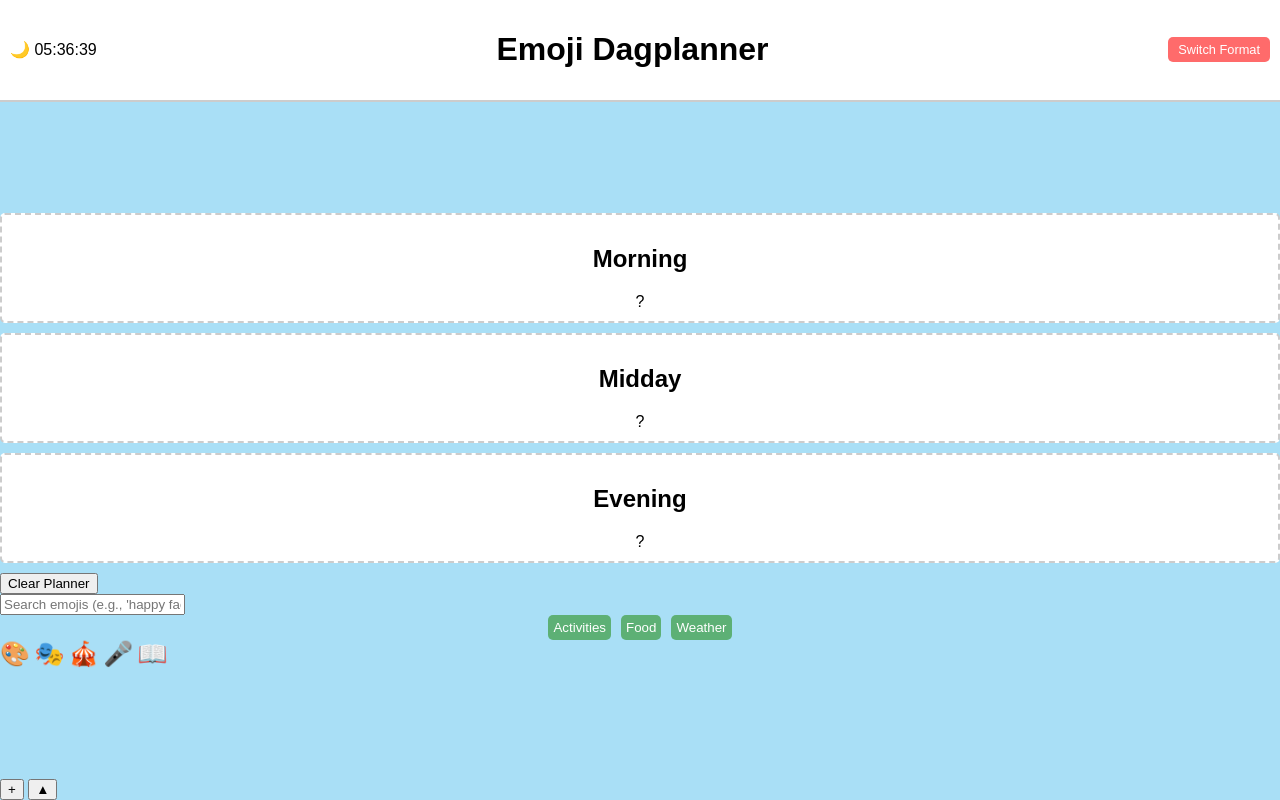
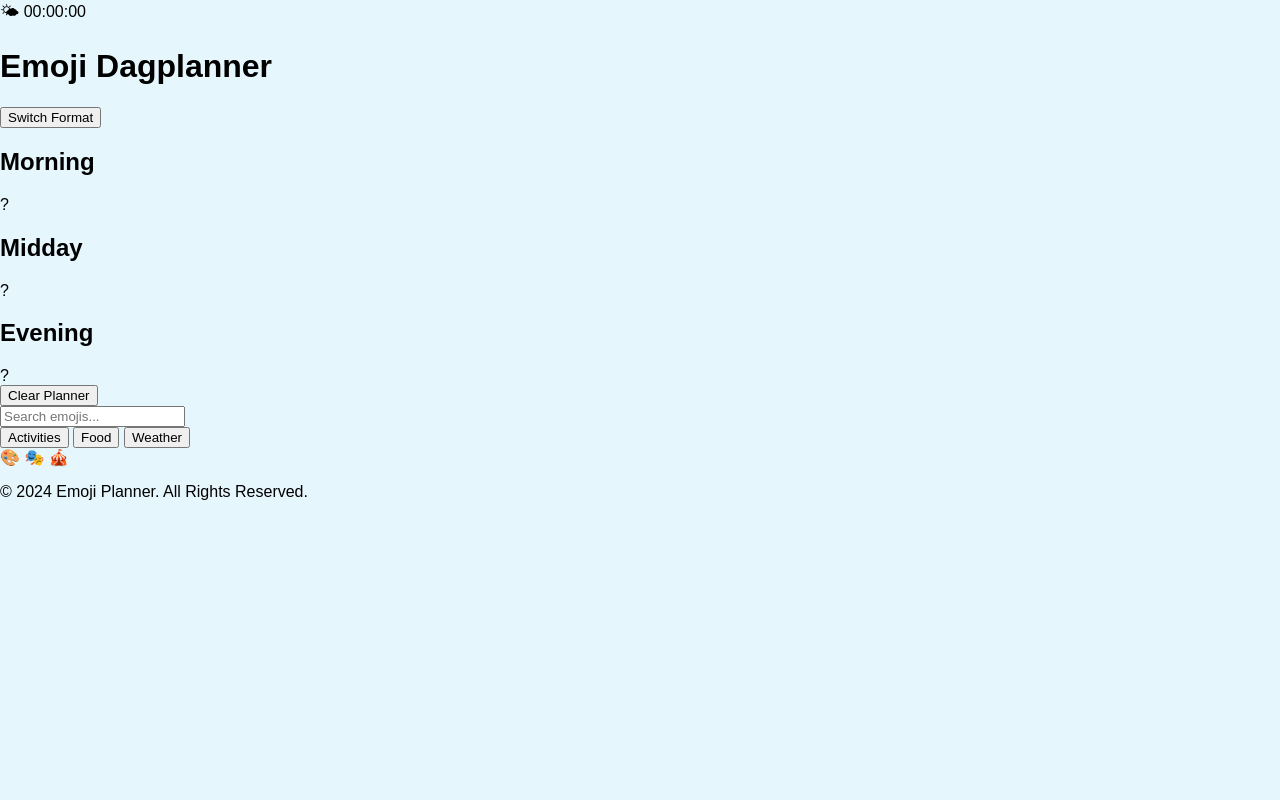
Before and after one commit to Florisvdo1/Emoji-PlanGo, a plain HTML site: page index.html in a window 1280 px wide. Both pictures are taken after a click on the button "Switch Format". Drawn offline with Linux system fonts and the light colour scheme.

Commit message:
Add files via upload

```diff
--- a/index.html
+++ b/index.html
@@ -1,25 +1,22 @@
+
 <!DOCTYPE html>
 <html lang="en">
 <head>
   <meta charset="UTF-8">
   <meta name="viewport" content="width=device-width, initial-scale=1.0">
-  <title>Emoji Dagplanner</title>
+  <title>Emoji Planner</title>
   <link rel="stylesheet" href="style.css">
 </head>
 <body>
-  <!-- Header -->
   <header class="app-header">
     <div class="time-container">
-      <span class="time-icon">🌙</span>
-      <span id="current-time">4:42:13 AM</span>
+      <span class="time-icon">🌤</span>
+      <span id="current-time">00:00:00</span>
     </div>
     <h1 class="app-title">Emoji Dagplanner</h1>
-    <button id="toggle-format" class="format-toggle-btn">Switch Format</button>
+    <button id="toggle-clock-format" class="format-toggle-btn">Switch Format</button>
   </header>
-
-  <!-- Main Content -->
   <main>
-    <!-- Time Slots Section -->
     <section class="time-slots">
       <div class="slot" id="morning-slot">
         <h2>Morning</h2>
@@ -40,13 +37,9 @@
         </div>
       </div>
     </section>
-
-    <!-- Homework Button -->
     <button class="homework-btn">Clear Planner</button>
-
-    <!-- Emoji Picker -->
     <section class="emoji-picker">
-      <input type="text" id="emoji-search" placeholder="Search emojis (e.g., 'happy face')">
+      <input type="text" id="emoji-search" placeholder="Search emojis...">
       <div class="emoji-categories">
         <div class="category-nav">
           <button class="category-btn" data-category="activities">Activities</button>
@@ -55,34 +48,31 @@
         </div>
         <div id="emoji-list">
           <div class="emoji-category" data-category="activities">
-            <span class="emoji" draggable="true">🎨</span>
-            <span class="emoji" draggable="true">🎭</span>
-            <span class="emoji" draggable="true">🎪</span>
-            <span class="emoji" draggable="true">🎤</span>
-            <span class="emoji" draggable="true">📖</span>
+            <span class="emoji" draggable="true" aria-label="paint palette">🎨</span>
+            <span class="emoji" draggable="true" aria-label="theater masks">🎭</span>
+            <span class="emoji" draggable="true" aria-label="circus tent">🎪</span>
           </div>
           <div class="emoji-category" data-category="food" style="display: none;">
-            <span class="emoji" draggable="true">🍕</span>
-            <span class="emoji" draggable="true">🍔</span>
-            <span class="emoji" draggable="true">🍎</span>
+            <span class="emoji" draggable="true" aria-label="pizza">🍕</span>
+            <span class="emoji" draggable="true" aria-label="hamburger">🍔</span>
+            <span class="emoji" draggable="true" aria-label="apple">🍎</span>
           </div>
           <div class="emoji-category" data-category="weather" style="display: none;">
-            <span class="emoji" draggable="true">☀️</span>
-            <span class="emoji" draggable="true">☁️</span>
-            <span class="emoji" draggable="true">❄️</span>
+            <span class="emoji" draggable="true" aria-label="sun">☀️</span>
+            <span class="emoji" draggable="true" aria-label="cloud">☁️</span>
+            <span class="emoji" draggable="true" aria-label="snowflake">❄️</span>
           </div>
         </div>
       </div>
     </section>
   </main>
-
-  <!-- Footer -->
+  <div class="background-animation">
+    <div class="cloud"></div>
+    <div class="cloud"></div>
+  </div>
   <footer class="app-footer">
-    <button class="nav-btn">+</button>
-    <button class="nav-btn">&#x25B2;</button>
+    <p>© 2024 Emoji Planner. All Rights Reserved.</p>
   </footer>
-
-  <!-- JavaScript -->
   <script src="script.js"></script>
 </body>
 </html>
--- a/script.js
+++ b/script.js
@@ -1,44 +1,5 @@
-const timeDisplay = document.getElementById("current-time");
-const toggleFormatBtn = document.getElementById("toggle-format");
-const emojiSearch = document.getElementById("emoji-search");
-const emojiCategories = document.querySelectorAll(".emoji-category");
-const categoryButtons = document.querySelectorAll(".category-btn");
 
-let is24HourFormat = false;
-
-// Update Time
-function updateTime() {
-  const now = new Date();
-  const time = is24HourFormat
-    ? now.toLocaleTimeString('en-GB')
-    : now.toLocaleTimeString('en-US');
-  timeDisplay.textContent = time;
-}
-
-// Switch Time Format
-toggleFormatBtn.addEventListener("click", () => {
-  is24HourFormat = !is24HourFormat;
+document.getElementById('toggle-clock-format').addEventListener('click', function() {
+  alert('Clock toggle coming soon!');
 });
-
-// Emoji Search
-emojiSearch.addEventListener("input", (e) => {
-  const query = e.target.value.toLowerCase();
-  document.querySelectorAll(".emoji").forEach(emoji => {
-    emoji.style.display = emoji.textContent.toLowerCase().includes(query) ? "inline-block" : "none";
-  });
-});
-
-// Category Navigation
-categoryButtons.forEach(button => {
-  button.addEventListener("click", () => {
-    categoryButtons.forEach(btn => btn.classList.remove("active"));
-    button.classList.add("active");
-    emojiCategories.forEach(category => {
-      category.style.display = category.dataset.category === button.dataset.category ? "flex" : "none";
-    });
-  });
-});
-
-// Initialize
-setInterval(updateTime, 1000);
-updateTime();
+/* Add complete JavaScript for drag-and-drop, storage, etc. */
--- a/style.css
+++ b/style.css
@@ -1,62 +1,8 @@
-/* Global Styling */
+
 body {
-  font-family: 'Arial', sans-serif;
-  background-color: #A9DFF6;
+  font-family: Arial, sans-serif;
   margin: 0;
   padding: 0;
-  display: flex;
-  flex-direction: column;
-  justify-content: space-between;
-  height: 100vh;
+  background-color: #E5F6FD;
 }
-
-/* Header */
-.app-header {
-  background-color: #ffffff;
-  padding: 10px;
-  display: flex;
-  justify-content: space-between;
-  align-items: center;
-  border-bottom: 2px solid #ccc;
-}
-
-.format-toggle-btn {
-  padding: 5px 10px;
-  font-size: 0.8rem;
-  cursor: pointer;
-  background: #FF6B6B;
-  color: white;
-  border: none;
-  border-radius: 5px;
-}
-
-/* Time Slots */
-.slot {
-  padding: 10px;
-  background: white;
-  border: 2px dashed #ccc;
-  border-radius: 5px;
-  margin-bottom: 10px;
-  text-align: center;
-}
-
-/* Emoji Picker */
-.category-nav {
-  display: flex;
-  justify-content: center;
-}
-
-.category-btn {
-  padding: 5px;
-  margin: 0 5px;
-  background: #5DB075;
-  color: white;
-  border: none;
-  border-radius: 5px;
-  cursor: pointer;
-}
-
-.emoji {
-  font-size: 1.5rem;
-  cursor: pointer;
-}
+/* Add more styling for header, main content, animations, etc. */
```
